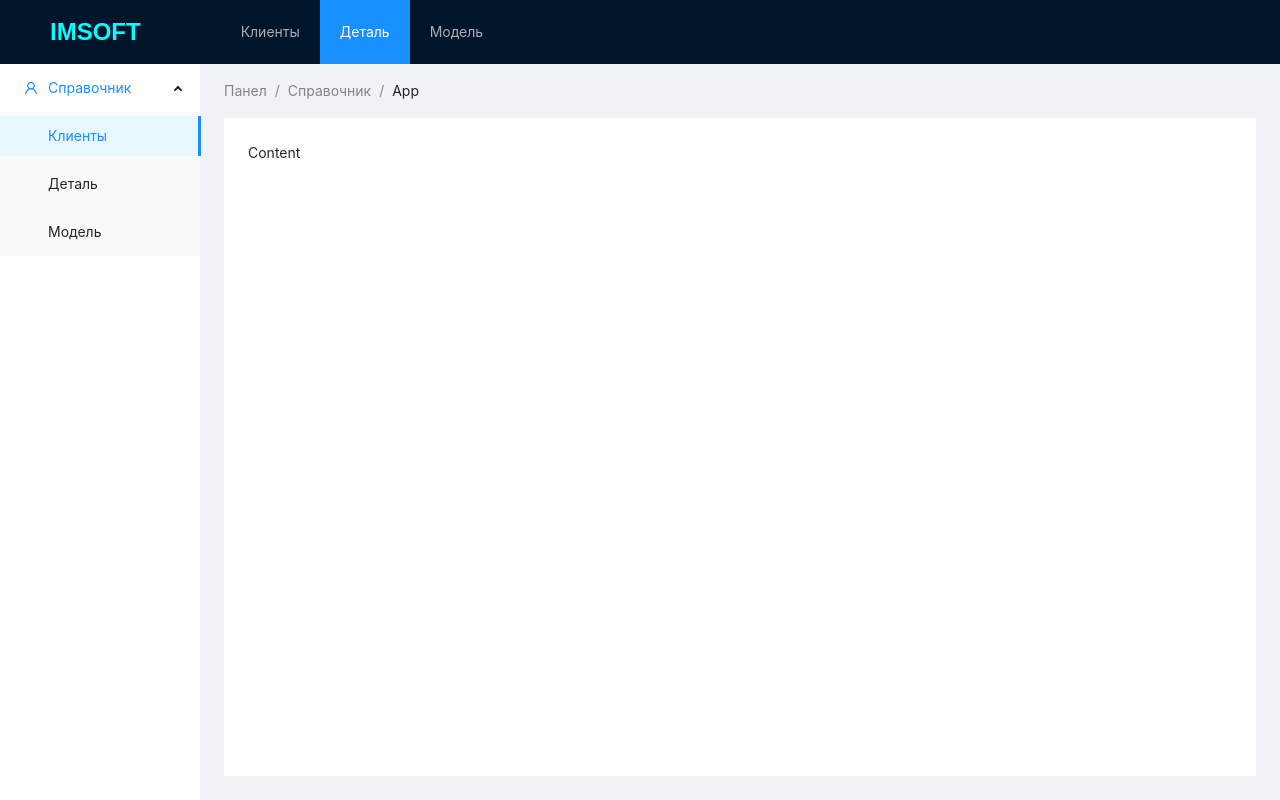
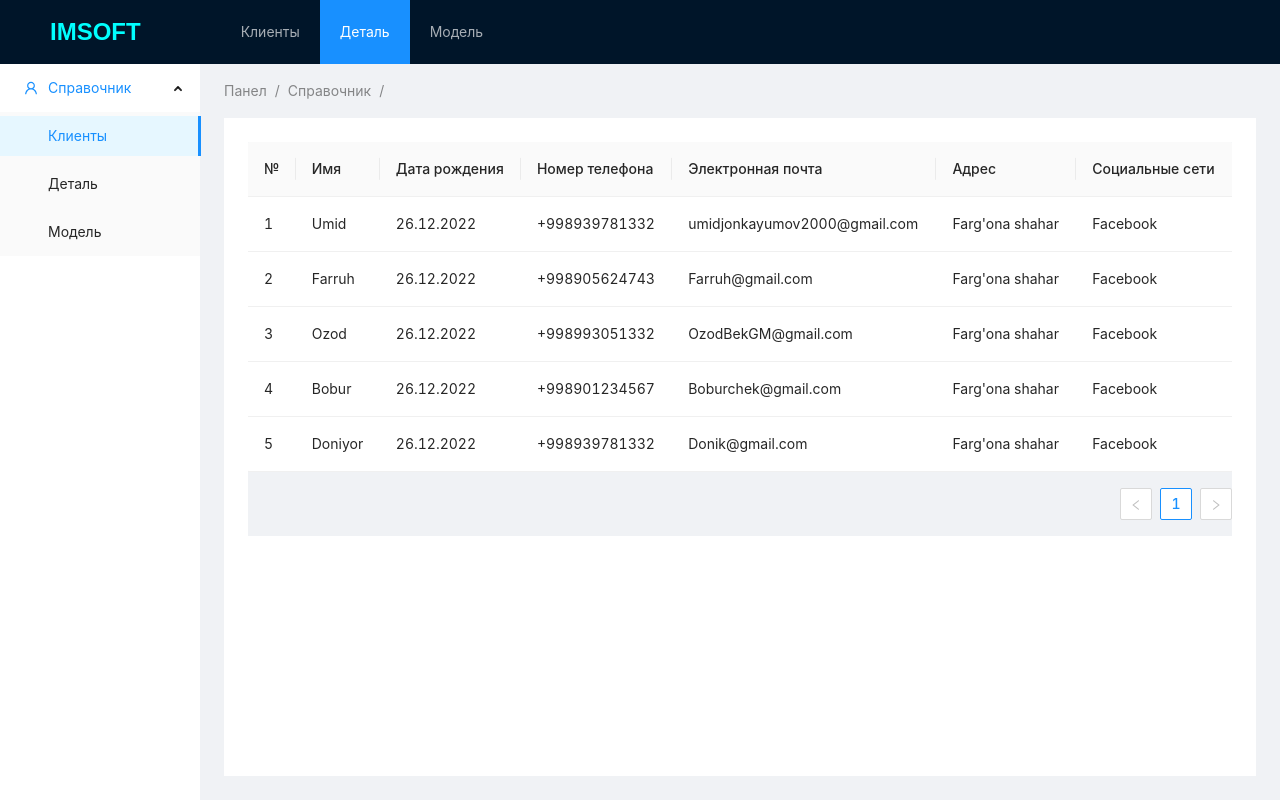
Before and after one commit to hopekayumov/imsoft, a React (Create React App) app: page / in a window 1280 px wide. Built offline with nearby package versions, Linux system fonts and the light colour scheme.

Commit message:
add table

```diff
--- /dev/null
+++ b/src/components/Content/Content.jsx
@@ -0,0 +1,27 @@
+import React from "react";
+import { Layout } from "antd";
+import { Route, Routes } from "react-router-dom";
+import { routes } from "../../routes";
+
+const { Content } = Layout;
+
+const ContentDash = () => {
+  return (
+    <Content
+      className="site-layout-background"
+      style={{
+        padding: 24,
+        margin: 0,
+        minHeight: 280,
+      }}
+    >
+      <Routes>
+        {routes.map((route, index) => (
+          <Route key={index} path={route.path} element={route.component()} />
+        ))}
+      </Routes>
+    </Content>
+  );
+};
+
+export default ContentDash;
--- a/src/components/Header/Header.jsx
+++ b/src/components/Header/Header.jsx
@@ -1,15 +1,22 @@
 import React from "react";
 import { Menu } from "antd";
 import { Header } from "antd/lib/layout/layout";
+import { Link } from "react-router-dom";
 
 const HeaderDash = () => {
   return (
     <Header className="header">
       <div className="logo">IMSOFT</div>
       <Menu theme="dark" mode="horizontal" defaultSelectedKeys={["2"]}>
-        <Menu.Item key="1">Клиенты</Menu.Item>
-        <Menu.Item key="2">Деталь</Menu.Item>
-        <Menu.Item key="3">Модель</Menu.Item>
+        <Menu.Item key="1">
+          <Link to="/clients">Клиенты</Link>
+        </Menu.Item>
+        <Menu.Item key="2">
+          <Link to="/detal">Деталь</Link>
+        </Menu.Item>
+        <Menu.Item key="3">
+          <Link to="/model">Модель</Link>
+        </Menu.Item>
       </Menu>
     </Header>
   );
--- a/src/components/Main/Main.jsx
+++ b/src/components/Main/Main.jsx
@@ -1,26 +1,25 @@
 import React from "react";
 import { Layout, Breadcrumb } from "antd";
-
-const { Content } = Layout;
+import ContentDash from "../Content/Content";
+import { useLocation } from "react-router-dom";
 
 const Main = () => {
+  const { pathname } = useLocation();
+  const path = pathname.split("/");
+  const pathTo = path.map((item) => {
+    return item.charAt(0).toUpperCase() + item.slice(1);
+  }, []);
+
   return (
     <Layout style={{ padding: "0 24px 24px" }}>
       <Breadcrumb style={{ margin: "16px 0" }}>
+        {/* Nav strory */}
         <Breadcrumb.Item>Панел</Breadcrumb.Item>
         <Breadcrumb.Item>Справочник</Breadcrumb.Item>
-        <Breadcrumb.Item>App</Breadcrumb.Item>
+        <Breadcrumb.Item>{pathTo}</Breadcrumb.Item>
       </Breadcrumb>
-      <Content
-        className="site-layout-background"
-        style={{
-          padding: 24,
-          margin: 0,
-          minHeight: 280,
-        }}
-      >
-        Content
-      </Content>
+      {/* Content */}
+      <ContentDash />
     </Layout>
   );
 };
--- a/src/components/Sider/Sider.jsx
+++ b/src/components/Sider/Sider.jsx
@@ -1,6 +1,7 @@
 import React from "react";
 import { Layout, Menu } from "antd";
 import { UserOutlined } from "@ant-design/icons";
+import { Link } from "react-router-dom";
 
 const { SubMenu } = Menu;
 const { Sider } = Layout;
@@ -15,9 +16,15 @@ const SiderDash = () => {
         style={{ height: "100%", borderRight: 0 }}
       >
         <SubMenu key="sub1" icon={<UserOutlined />} title="Cправочник">
-          <Menu.Item key="1">Клиенты</Menu.Item>
-          <Menu.Item key="2">Деталь</Menu.Item>
-          <Menu.Item key="3">Модель</Menu.Item>
+          <Menu.Item key="1">
+            <Link to="/clients">Клиенты</Link>
+          </Menu.Item>
+          <Menu.Item key="2">
+            <Link to="/detal">Деталь</Link>
+          </Menu.Item>
+          <Menu.Item key="3">
+            <Link to="/model">Модель</Link>
+          </Menu.Item>
         </SubMenu>
       </Menu>
     </Sider>
--- /dev/null
+++ b/src/containers/Clients.jsx
@@ -0,0 +1,97 @@
+import { Layout, Table } from "antd";
+import React, { useState } from "react";
+
+const Clients = () => {
+  const [dataSource, setDataSource] = useState([
+    {
+      number: "1",
+      name: "Umid",
+      dateOfbirth: "26.12.2022",
+      phoneNumber: "+998939781332",
+      email: "umidjonkayumov2000@gmail.com",
+      address: "Farg'ona shahar",
+      socialMedia: "Facebook",
+    },
+    {
+      number: "2",
+      name: "Farruh",
+      dateOfbirth: "26.12.2022",
+      phoneNumber: "+998905624743",
+      email: "Farruh@gmail.com",
+      address: "Farg'ona shahar",
+      socialMedia: "Facebook",
+    },
+    {
+      number: "3",
+      name: "Ozod",
+      dateOfbirth: "26.12.2022",
+      phoneNumber: "+998993051332",
+      email: "OzodBekGM@gmail.com",
+      address: "Farg'ona shahar",
+      socialMedia: "Facebook",
+    },
+    {
+      number: "4",
+      name: "Bobur",
+      dateOfbirth: "26.12.2022",
+      phoneNumber: "+998901234567",
+      email: "Boburchek@gmail.com",
+      address: "Farg'ona shahar",
+      socialMedia: "Facebook",
+    },
+    {
+      number: "5",
+      name: "Doniyor",
+      dateOfbirth: "26.12.2022",
+      phoneNumber: "+998939781332",
+      email: "Donik@gmail.com",
+      address: "Farg'ona shahar",
+      socialMedia: "Facebook",
+    },
+  ]);
+  const columns = [
+    {
+      title: "№",
+      dataIndex: "number",
+      key: "number",
+    },
+    {
+      title: "Имя",
+      dataIndex: "name",
+      key: "name",
+    },
+    {
+      title: "Дата рождения",
+      dataIndex: "dateOfbirth",
+      key: "dateOfbirth",
+    },
+    {
+      title: "Номер телефона",
+      dataIndex: "phoneNumber",
+      key: "phoneNumber",
+    },
+    {
+      title: "Электронная почта",
+      dataIndex: "email",
+      key: "email",
+    },
+    {
+      title: "Адрес",
+      dataIndex: "address",
+      key: "address",
+    },
+    {
+      title: "Социальные сети",
+      dataIndex: "socialMedia",
+      key: "socialMedia",
+    },
+  ];
+
+  return (
+    <Layout>
+      <Table dataSource={dataSource} columns={columns} />
+    </Layout>
+  );
+};
+
+export default Clients;
--- /dev/null
+++ b/src/containers/Detal.jsx
@@ -0,0 +1,7 @@
+import React from "react";
+
+const Detal = () => {
+  return <div>Detal</div>;
+};
+
+export default Detal;
--- /dev/null
+++ b/src/containers/Model.jsx
@@ -0,0 +1,7 @@
+import React from "react";
+
+const Model = () => {
+  return <div>Model</div>;
+};
+
+export default Model;
--- /dev/null
+++ b/src/containers/NotFound/NotFound.jsx
@@ -0,0 +1,7 @@
+import React from "react";
+
+const NotFound = () => {
+  return <div>NotFound</div>;
+};
+
+export default NotFound;
--- a/src/index.js
+++ b/src/index.js
@@ -2,10 +2,13 @@ import React from "react";
 import ReactDOM from "react-dom";
 import "./index.css";
 import App from "./App";
+import { BrowserRouter } from "react-router-dom";
 
 ReactDOM.render(
-  <React.StrictMode>
-    <App />
-  </React.StrictMode>,
+  <BrowserRouter>
+    <React.StrictMode>
+      <App />
+    </React.StrictMode>
+  </BrowserRouter>,
   document.getElementById("root")
 );
```
Also changed, not shown: src/routes/index.js (+17 -6 lines).
